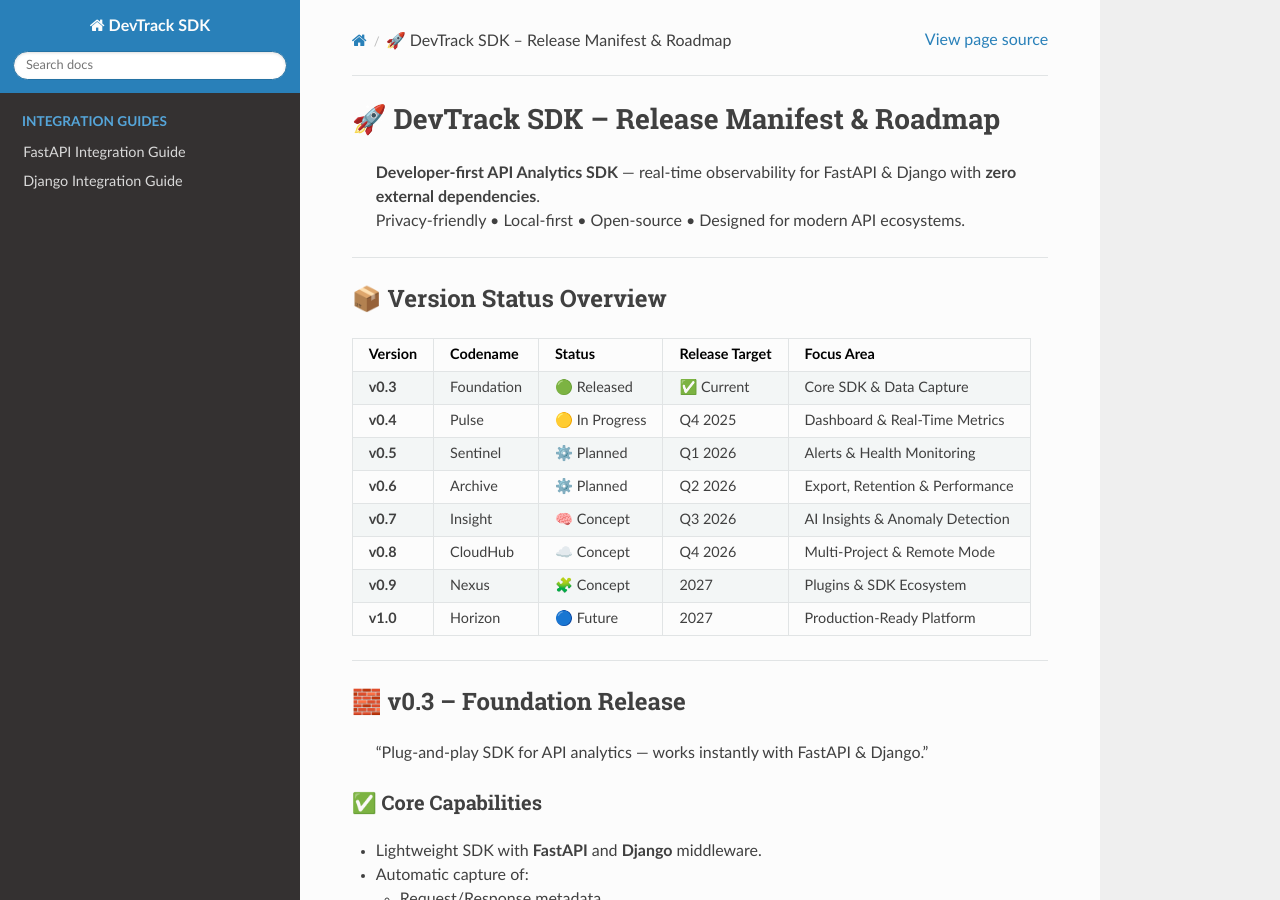
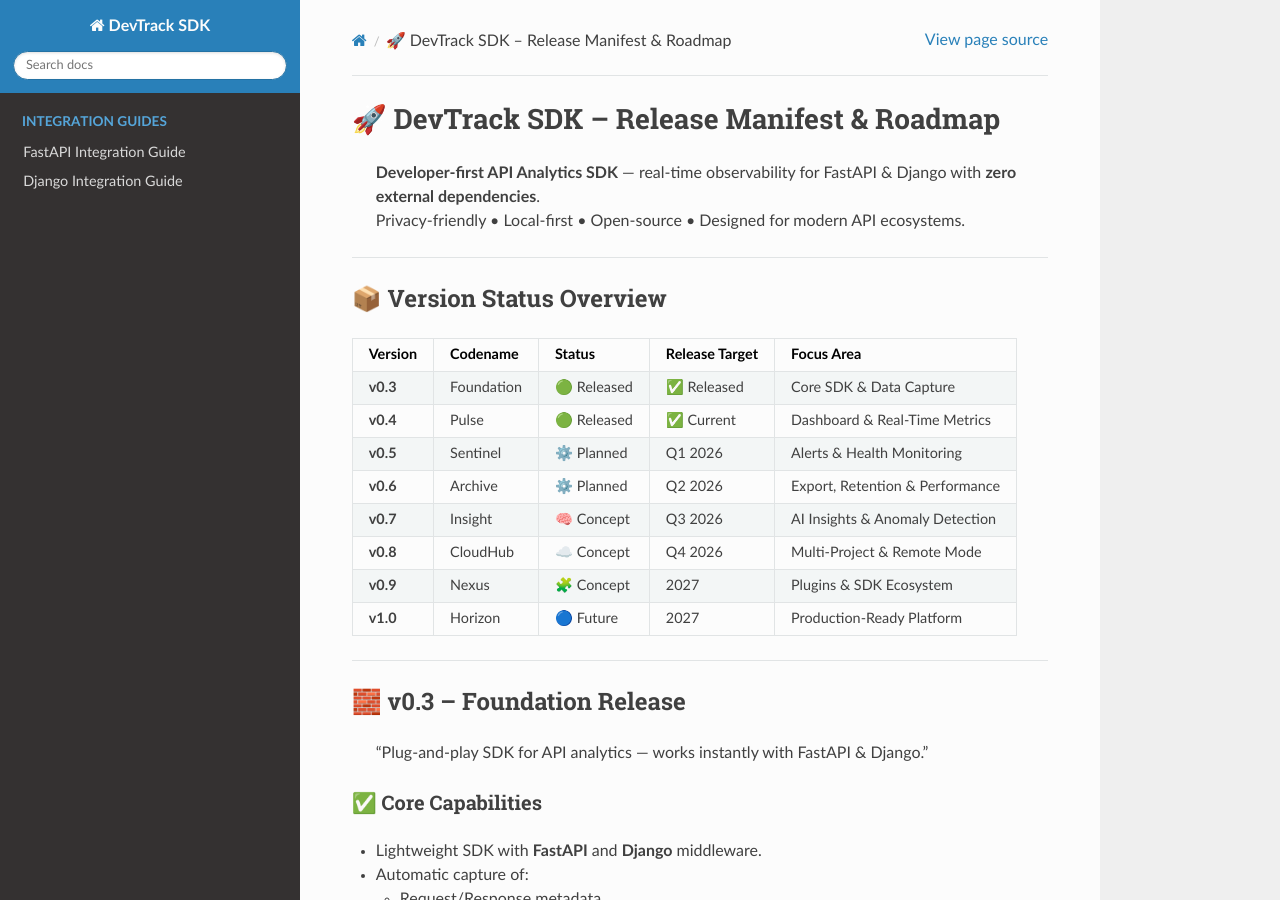
Before and after one commit to mahesh-solanke/devtrack-sdk, a Sphinx documentation site: the page built from docs/release/ROADMAP.md, in a window 1280 px wide and 900 px high. Built offline with Sphinx 7.4.7 and the Read the Docs theme 3.1.0, drawn with Linux system fonts in a browser that asks for light colours.

Commit message:
docs: update ROADMAP to reflect release status of v0.4
- Changed the status of v0.4 from "In Progress" to "Released" and updated the release target to "Current" to accurately represent its availability.

Files: docs/release/ROADMAP.md

```diff
--- a/docs/release/ROADMAP.md
+++ b/docs/release/ROADMAP.md
@@ -9,8 +9,8 @@
 
 | Version | Codename | Status | Release Target | Focus Area |
 |----------|-----------|---------|----------------|-------------|
-| **v0.3** | Foundation | 🟢 Released | ✅ Current | Core SDK & Data Capture |
-| **v0.4** | Pulse | 🟡 In Progress | Q4 2025 | Dashboard & Real-Time Metrics |
+| **v0.3** | Foundation | 🟢 Released | ✅ Released | Core SDK & Data Capture |
+| **v0.4** | Pulse | 🟢 Released | ✅ Current | Dashboard & Real-Time Metrics |
 | **v0.5** | Sentinel | ⚙️ Planned | Q1 2026 | Alerts & Health Monitoring |
 | **v0.6** | Archive | ⚙️ Planned | Q2 2026 | Export, Retention & Performance |
 | **v0.7** | Insight | 🧠 Concept | Q3 2026 | AI Insights & Anomaly Detection |
```
